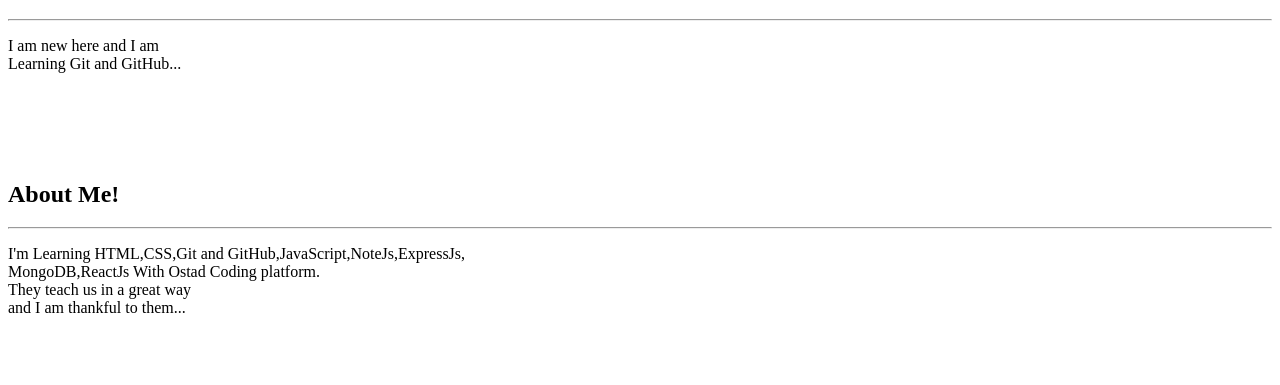
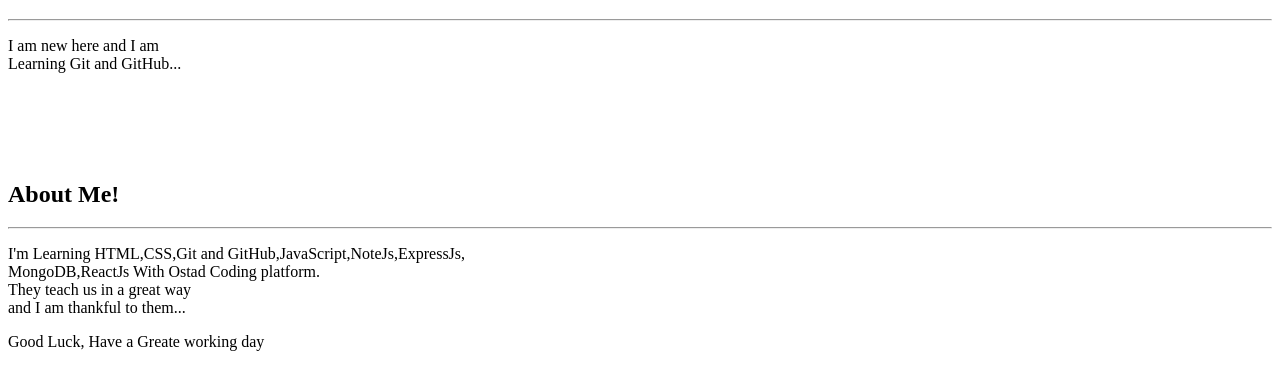
Before and after one commit to tanjirulhaquehridoy/Git-and-GitHub-workflows-Desktop, a plain HTML site: page index.html in a window 1280 px wide. Shown: the part 415-800 px from the top of the page. Drawn offline with Linux system fonts and the light colour scheme.

Commit message:
Update index.html

```diff
--- a/index.html
+++ b/index.html
@@ -31,5 +31,7 @@
       I'm Learning HTML,CSS,Git and
       GitHub,JavaScript,NoteJs,ExpressJs,<br>MongoDB,ReactJs With Ostad Coding platform. <br>They teach us in a great way <br> and I am thankful to them...
     </p>
+
+  Good Luck, Have a Greate working day
   </body>
 </html>
```
